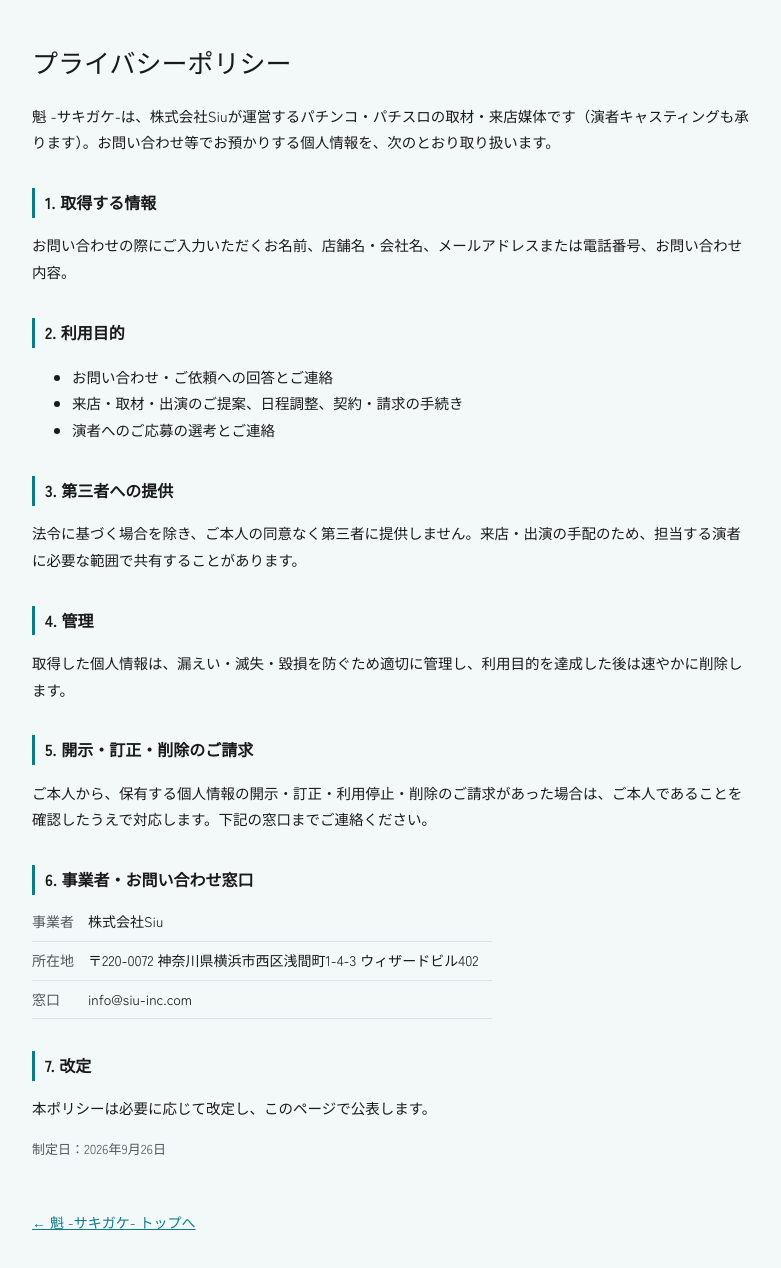
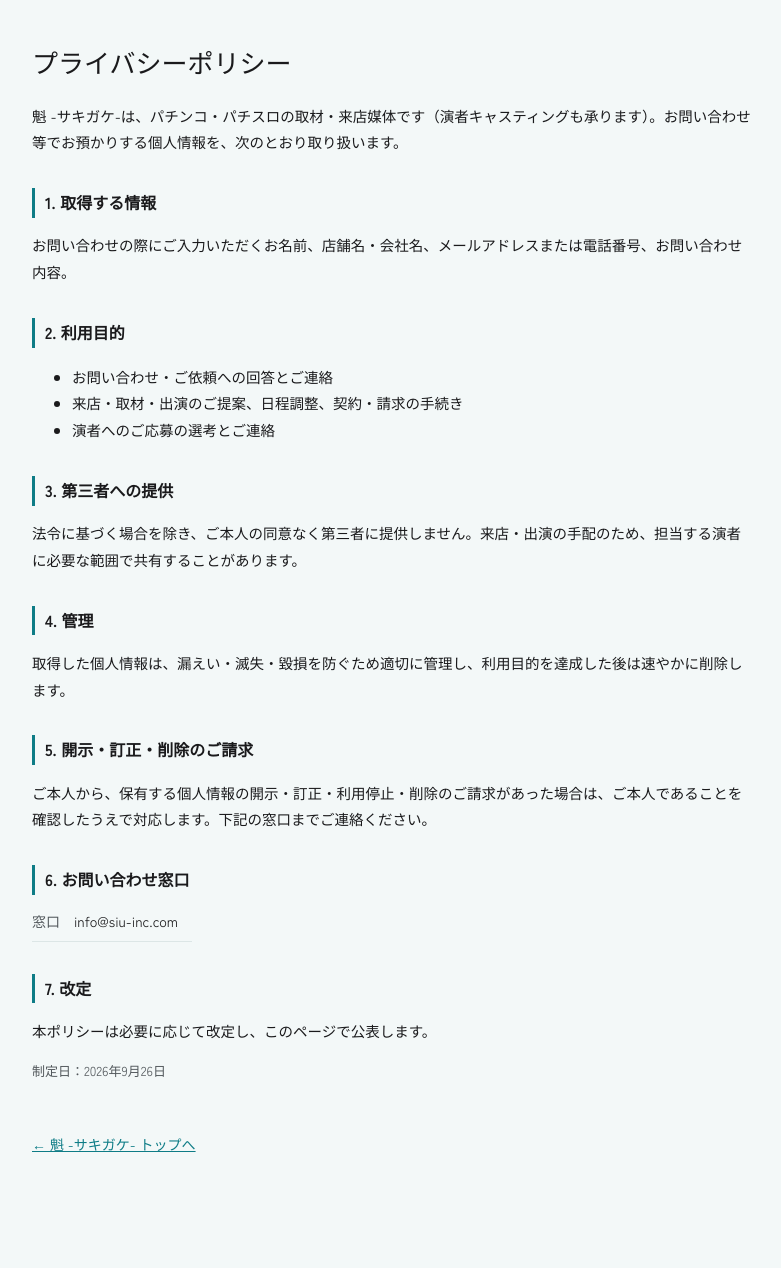
Before and after one commit to sakigake-info/sakigake-info.github.io, a plain HTML site: page privacy.html in a window 1280 px wide. Shown: the whole page, without its empty margins (248-1029 px from the left). After the commit the page ends 1199 px from the top, so only its background shows below. Drawn offline with Linux system fonts and the light colour scheme; a web font is replaced by a local one.

Commit message:
プライバシーポリシーから事業者名・所在地を削除

```diff
--- a/privacy.html
+++ b/privacy.html
@@ -23,7 +23,7 @@ a{color:var(--red)}
 <body>
 <main>
 <h1>プライバシーポリシー</h1>
-<p>魁 -サキガケ-は、株式会社Siuが運営するパチンコ・パチスロの取材・来店媒体です（演者キャスティングも承ります）。お問い合わせ等でお預かりする個人情報を、次のとおり取り扱います。</p>
+<p>魁 -サキガケ-は、パチンコ・パチスロの取材・来店媒体です（演者キャスティングも承ります）。お問い合わせ等でお預かりする個人情報を、次のとおり取り扱います。</p>
 
 <h2>1. 取得する情報</h2>
 <p>お問い合わせの際にご入力いただくお名前、店舗名・会社名、メールアドレスまたは電話番号、お問い合わせ内容。</p>
@@ -44,10 +44,8 @@ a{color:var(--red)}
 <h2>5. 開示・訂正・削除のご請求</h2>
 <p>ご本人から、保有する個人情報の開示・訂正・利用停止・削除のご請求があった場合は、ご本人であることを確認したうえで対応します。下記の窓口までご連絡ください。</p>
 
-<h2>6. 事業者・お問い合わせ窓口</h2>
+<h2>6. お問い合わせ窓口</h2>
 <table>
-<tr><th>事業者</th><td>株式会社Siu</td></tr>
-<tr><th>所在地</th><td>〒220-0072 神奈川県横浜市西区浅間町1-4-3 ウィザードビル402</td></tr>
 <tr><th>窓口</th><td>info@siu-inc.com</td></tr>
 </table>
 
```
